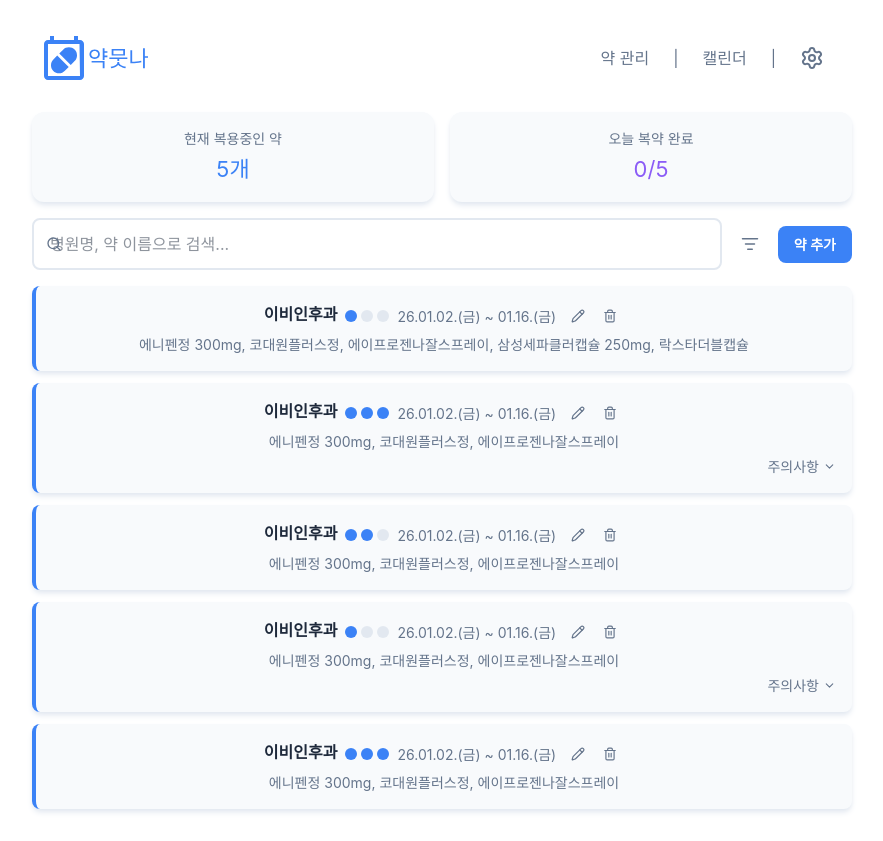
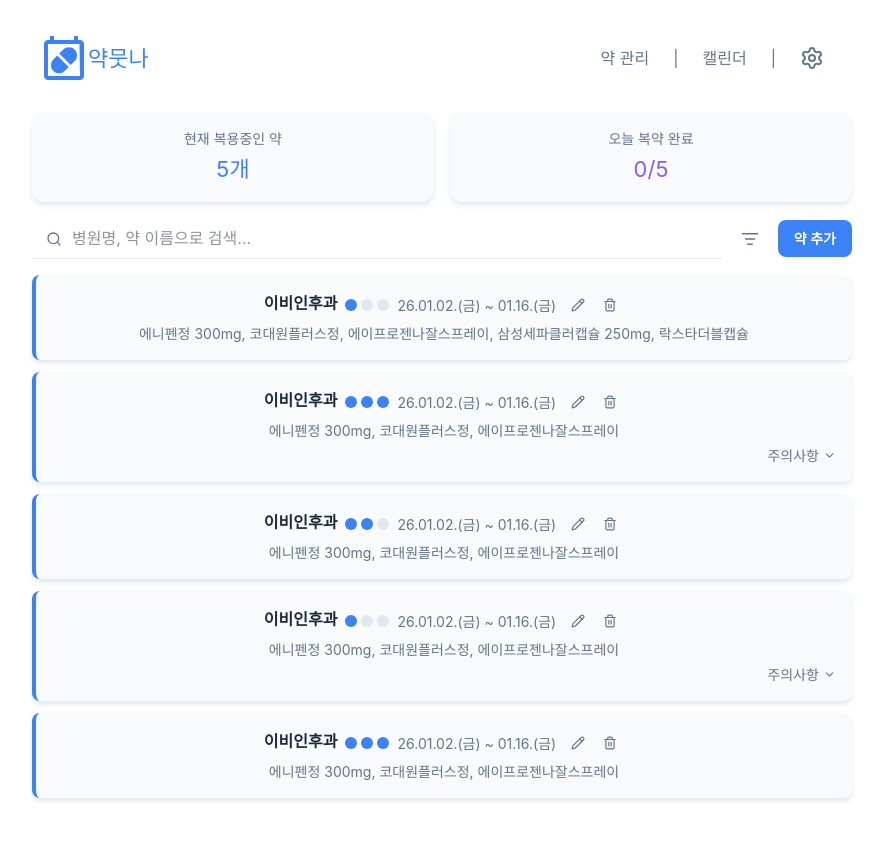
Before and after one commit to wnduddlekd/medicine, a React (Vite) app: page /my-meds in a window 1280 px wide. Shown: the whole page, without its empty margins (198-1081 px from the left). Built offline with nearby package versions, Linux system fonts and the light colour scheme; a web font is replaced by a local one.

Commit message:
design: MedsSearch 밑줄 스타일 적용(#22)

```diff
--- a/src/components/Meds/MedsSearch.jsx
+++ b/src/components/Meds/MedsSearch.jsx
@@ -8,7 +8,7 @@ export default function MedsSearch({ value, onChange }) {
         className="absolute left-3.5 top-1/2 -translate-y-1/2 text-neutral"
       />
       <input
-        className="input pl-10 text-p"
+        className="w-full pl-10 py-2 text-p bg-transparent border-b border-base-300 outline-none focus:border-primary transition-colors"
         type="text"
         placeholder="병원명, 약 이름으로 검색..."
         value={value}
```
